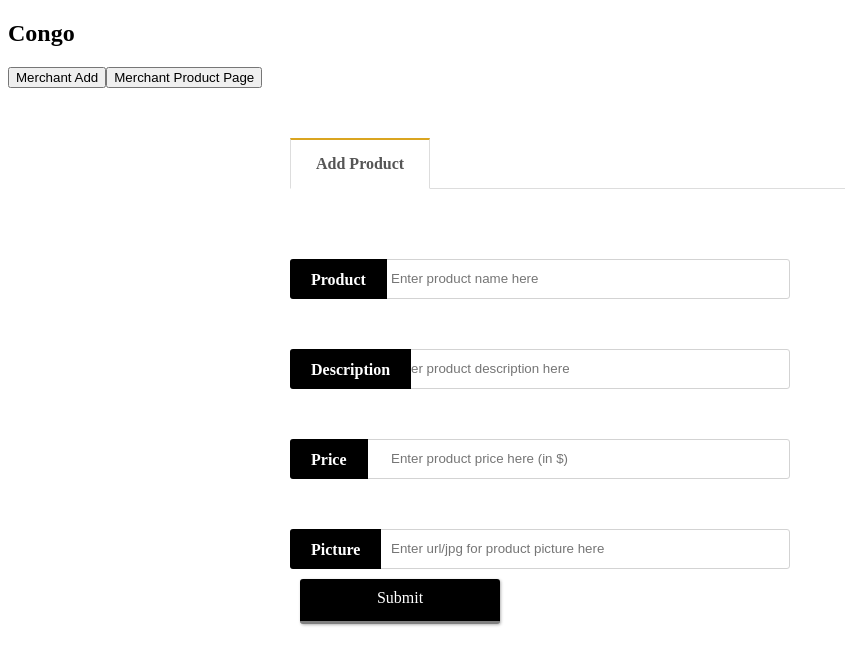
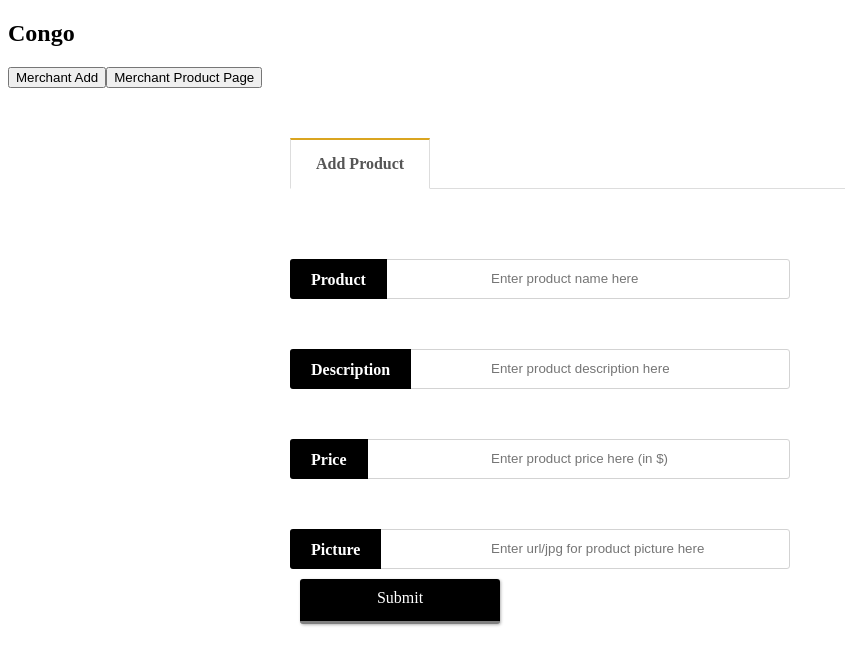
Before and after one commit to rohithravin/Congo, an Angular app in the folder public/: page /addProduct in a window 1280 px wide. Shown: the top 664 px of the page, without its empty margins (0-845 px from the left). Built offline with nearby package versions, Linux system fonts and the light colour scheme.

Commit message:
Changed description padding

```diff
--- a/public/src/app/merchantadd/merchantadd.component.css
+++ b/public/src/app/merchantadd/merchantadd.component.css
@@ -122,7 +122,7 @@ body {
   outline: none;
   border: 1px solid lightgray;
   border-radius: 3px;
-  padding: 10px 10px 10px 100px;
+  padding: 10px 10px 10px 200px;
   transition: all 0.1s ease-out;
 }
 .text-input input[type="text"] + label {
```
